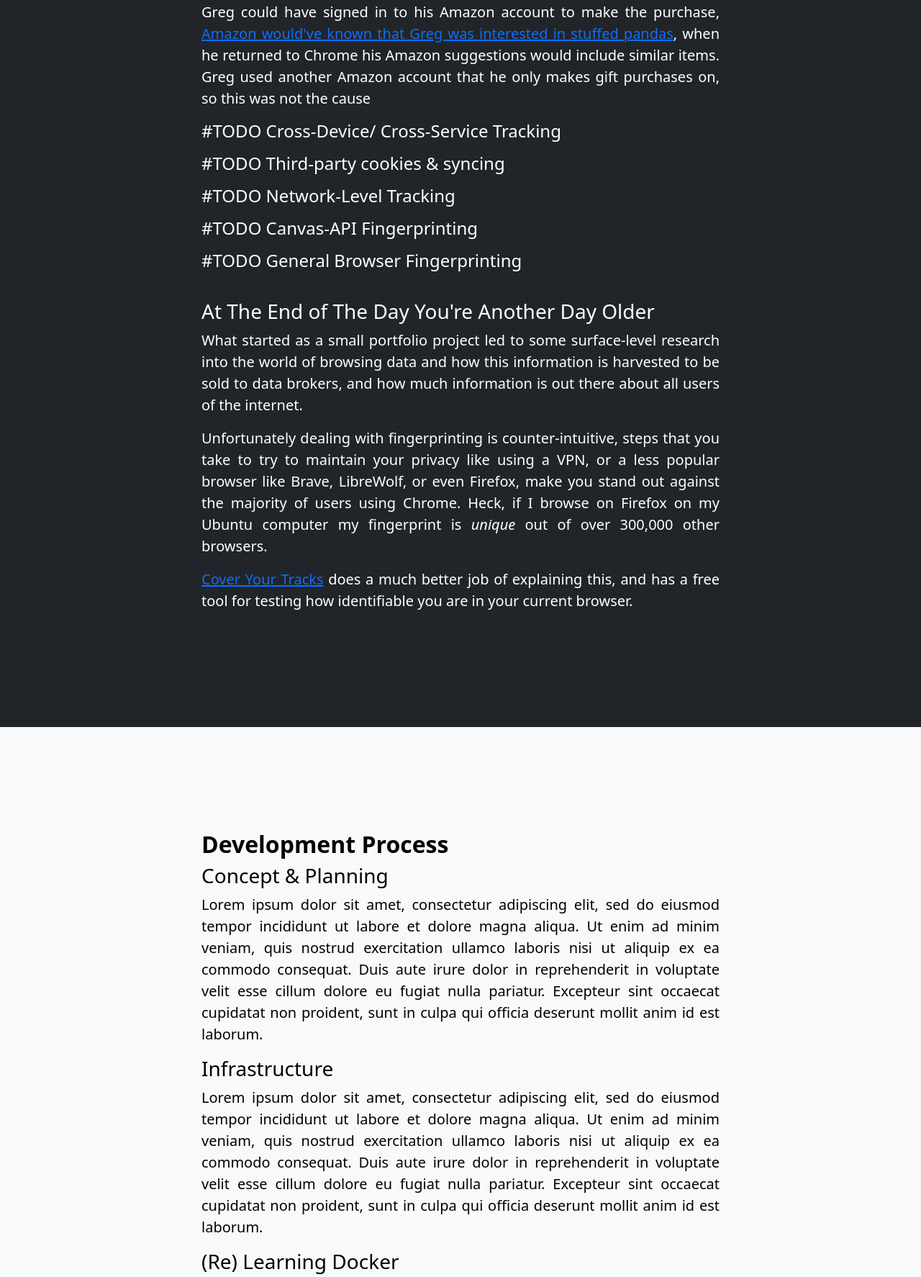
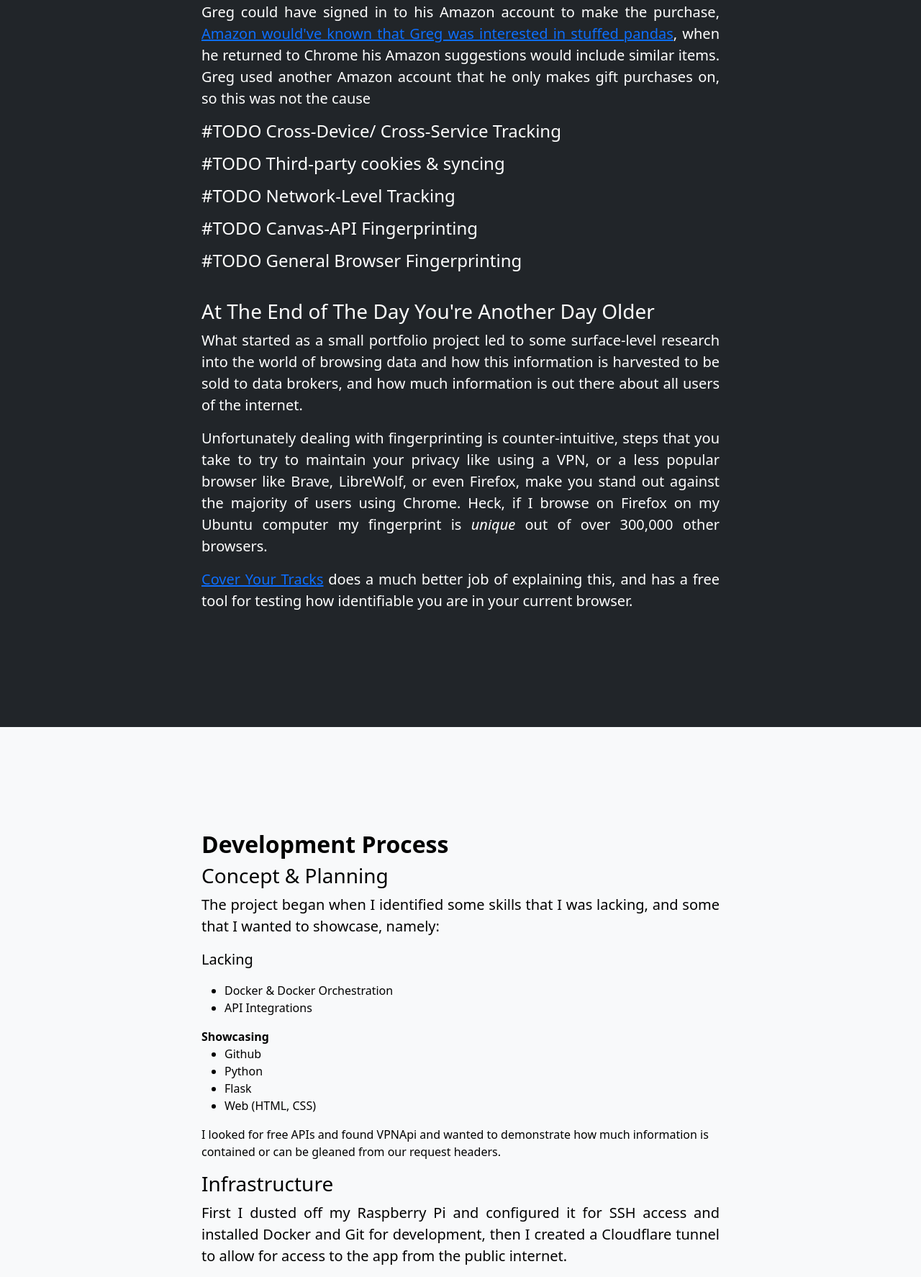
Before and after one commit to CPettifo/headers, a Flask app: template services/collector/templates/index.html in a window 1280 px wide. Shown: the part 2560-4334 px from the top of the page at 72% size. Run offline with Flask 3, Linux system fonts and the light colour scheme; the template is opened without the code that fills it, so the values that code supplies are empty.

Commit message:
flesh out dev process somewhat & delete tech specs

```diff
--- a/services/collector/templates/index.html
+++ b/services/collector/templates/index.html
@@ -22,7 +22,6 @@
                         <li class="nav-item"><a class="nav-link" href="#about"><b>About You</b></a></li>
                         <li class="nav-item"><a class="nav-link" href="#fingerprinting"><b>Browser Fingerprinting</b></a></li>
                         <li class="nav-item"><a class="nav-link" href="#development"><b>Development Process</b></a></li>
-                        <li class="nav-item"><a class="nav-link" href="#tech"><b>Technical Specs</b></a></li>
                         <li class="nav-item"><a class="nav-link" href="#tech"><b>Further Reading</b></a></li>
                     </ul>
                 </div>
@@ -156,6 +155,7 @@
                 </div>
             </div>
         </section>
+
         <!-- Development section-->
         <section class="bg-light text-bg-light" id="development">
             <div class="container px-4">
@@ -165,26 +165,36 @@
 
                         <h3>Concept & Planning</h3>
                         <p class="lead">
-                            Lorem ipsum dolor sit amet, consectetur adipiscing elit, sed do eiusmod tempor incididunt ut labore et dolore magna aliqua. Ut enim
-                            ad minim veniam, quis nostrud exercitation ullamco laboris nisi ut aliquip ex ea commodo consequat. Duis aute irure dolor in reprehenderit
-                            in voluptate velit esse cillum dolore eu fugiat nulla pariatur. Excepteur sint occaecat cupidatat non proident, sunt in culpa qui officia
-                            deserunt mollit anim id est laborum.
+                            The project began when I identified some skills that I was lacking, and some that I wanted to showcase, namely:
+                        </p>
+                        <p class="lead">
+                            <b>Lacking </b>
+                            <ul>
+                                <li>Docker & Docker Orchestration</li>
+                                <li>API Integrations</li>
+
+                            </ul>
+                            <b>Showcasing</b>
+                            <ul>
+                                <li>Github</li>
+                                <li>Python</li>
+                                <li>Flask</li>
+                                <li>Web (HTML, CSS)</li>
+                            </ul>
+                        </p>
+                            I looked for free APIs and found VPNApi and wanted to demonstrate how much information is contained or can be gleaned from our request headers.
                         </p>
 
                         <h3>Infrastructure</h3>
                         <p class="lead">
-                            Lorem ipsum dolor sit amet, consectetur adipiscing elit, sed do eiusmod tempor incididunt ut labore et dolore magna aliqua. Ut enim
-                            ad minim veniam, quis nostrud exercitation ullamco laboris nisi ut aliquip ex ea commodo consequat. Duis aute irure dolor in reprehenderit
-                            in voluptate velit esse cillum dolore eu fugiat nulla pariatur. Excepteur sint occaecat cupidatat non proident, sunt in culpa qui officia
-                            deserunt mollit anim id est laborum.
+                            First I dusted off my Raspberry Pi and configured it for SSH access and installed Docker and Git for development, then I created a Cloudflare tunnel
+                            to allow for access to the app from the public internet.
                         </p>
 
                         <h3>(Re) Learning Docker</h3>
                         <p class="lead">
-                            Lorem ipsum dolor sit amet, consectetur adipiscing elit, sed do eiusmod tempor incididunt ut labore et dolore magna aliqua. Ut enim
-                            ad minim veniam, quis nostrud exercitation ullamco laboris nisi ut aliquip ex ea commodo consequat. Duis aute irure dolor in reprehenderit
-                            in voluptate velit esse cillum dolore eu fugiat nulla pariatur. Excepteur sint occaecat cupidatat non proident, sunt in culpa qui officia
-                            deserunt mollit anim id est laborum.
+                            I wanted to show that I understood Docker, so I broke the processing down into two separate components, the first containing the front-end which would
+                            pass the request header to the back-end, which would make the API call, then process and return this information.
                         </p>
 
                         <h3>The Collector</h3>
@@ -205,18 +215,15 @@
 
                         <h3>Bringing It Together</h3>
                         <p class="lead">
-                            Lorem ipsum dolor sit amet, consectetur adipiscing elit, sed do eiusmod tempor incididunt ut labore et dolore magna aliqua. Ut enim
-                            ad minim veniam, quis nostrud exercitation ullamco laboris nisi ut aliquip ex ea commodo consequat. Duis aute irure dolor in reprehenderit
-                            in voluptate velit esse cillum dolore eu fugiat nulla pariatur. Excepteur sint occaecat cupidatat non proident, sunt in culpa qui officia
-                            deserunt mollit anim id est laborum.
+                            Finally, the frontend presents the data in a clean, educational format. Users can see their own headers, fingerprint uniqueness, and a step-by-step
+                            breakdown of how tracking occurs. Interactive elements allow testing different browsers, enabling or disabling VPNs, and experimenting with privacy
+                            settings to understand the effect on identifiability.
                         </p>
 
                         <h3>The Rambling Awakens (writing)</h3>
                         <p class="lead">
-                            Lorem ipsum dolor sit amet, consectetur adipiscing elit, sed do eiusmod tempor incididunt ut labore et dolore magna aliqua. Ut enim
-                            ad minim veniam, quis nostrud exercitation ullamco laboris nisi ut aliquip ex ea commodo consequat. Duis aute irure dolor in reprehenderit
-                            in voluptate velit esse cillum dolore eu fugiat nulla pariatur. Excepteur sint occaecat cupidatat non proident, sunt in culpa qui officia
-                            deserunt mollit anim id est laborum.
+                            Throughout development, I maintained a running commentary on discoveries, insights, and reflections about privacy, fingerprinting, and cross-device tracking.
+                            This evolved into a section for storytelling and context, bridging technical explanations with real-world examples (like Greg’s shopping scenario).
                         </p>
 
                         <h3>Formatting</h3>
@@ -237,17 +244,7 @@
                 </div>
             </div>
         </section>
-        <!-- Tech specs section-->
-        <section class="bg-dark text-bg-dark"id="tech">
-            <div class="container px-4">
-                <div class="row gx-4 justify-content-center">
-                    <div class="col-lg-8">
-                        <h2 class="fw-bolder">Technical Specs</h2>
 
-                    </div>
-                </div>
-            </div>
-        </section>
         <section class="bg-light text-bg-light" id="Further Reading & Sources">
         <div class="container px-4">
             <div class="row gx-4 justify-content-center">
```
